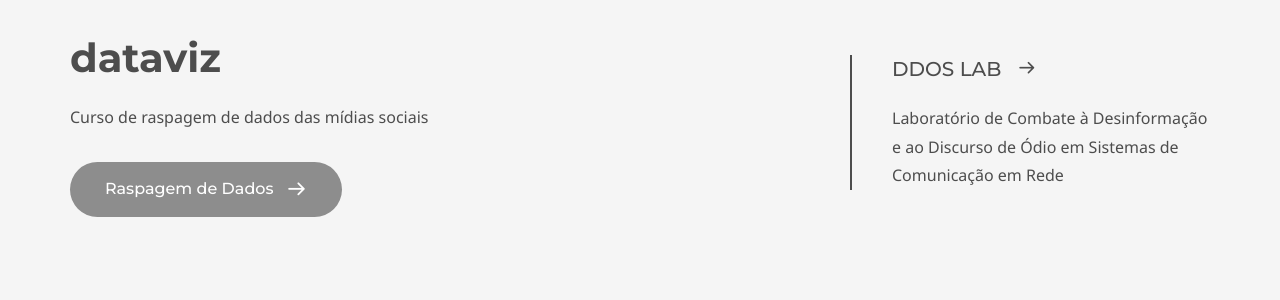
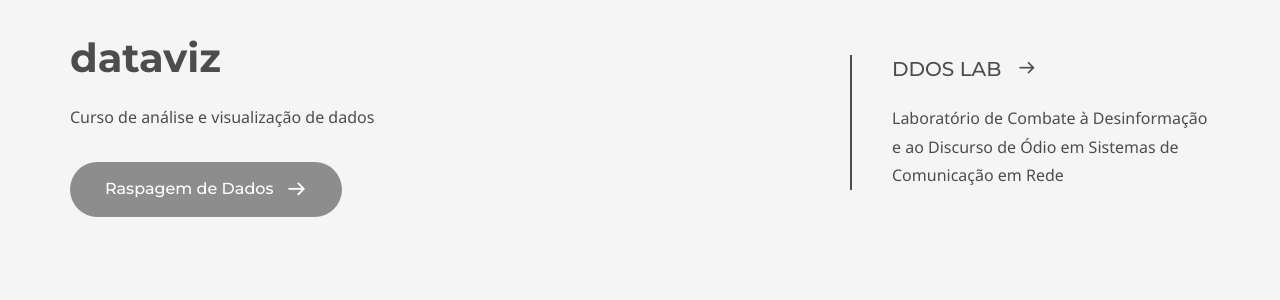
Before and after one commit to coLAB-UFF/docs, a Jekyll site: the page built from dataviz.md, in a window 1280 px wide and 900 px high. Shown: the part 212-512 px from the top of the window. Built offline with Jekyll 4.4.1, drawn with Linux system fonts in a browser that asks for light colours; some web fonts are replaced.

Commit message:
Update dataviz.md

```diff
--- a/dataviz.md
+++ b/dataviz.md
@@ -6,7 +6,7 @@
 
 # Hero section
 title: dataviz
-description: Curso de raspagem de dados das mídias sociais
+description: Curso de análise e visualização de dados
 
 # Author box
 author:
```
